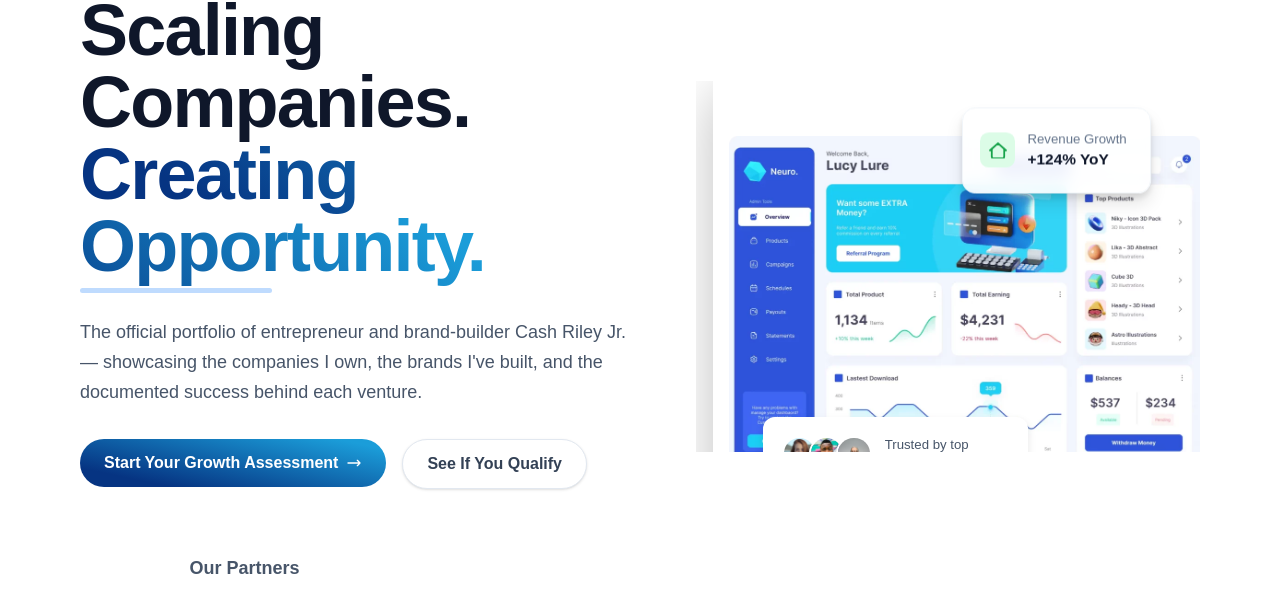
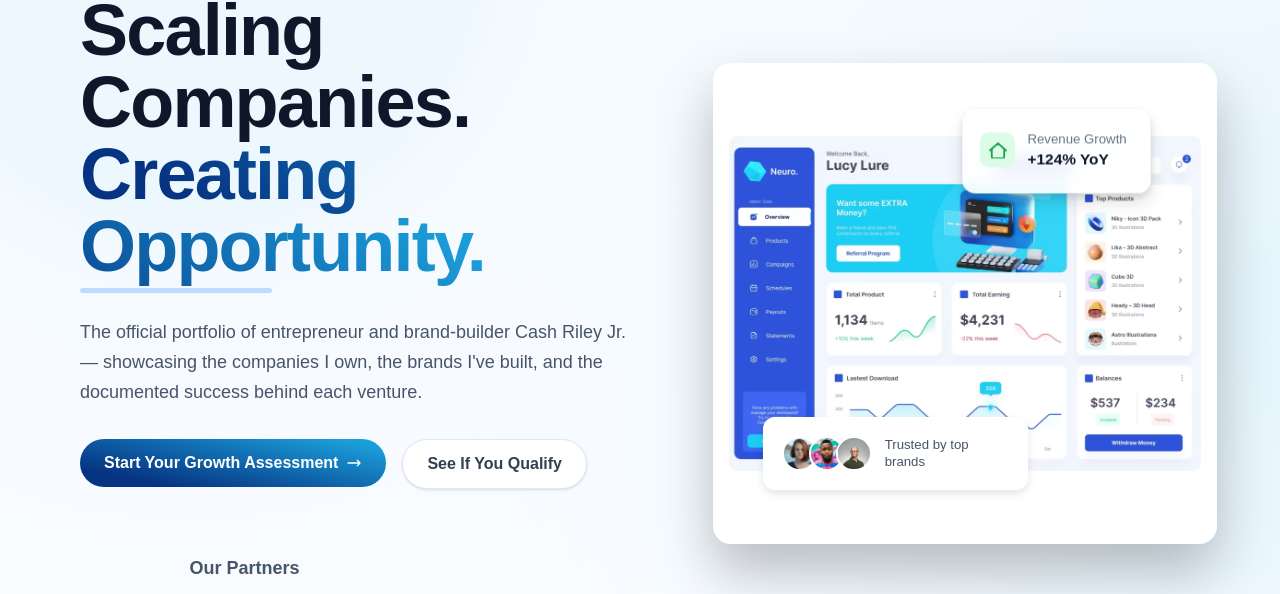
Before and after one commit to SaadRehman19/CRJR, a React (Vite) app: page / in a window 1280 px wide. Shown: the part 148-742 px from the top of the page. Built offline with nearby package versions, Linux system fonts and the light colour scheme.

Commit message:
added gradeitn a/c to design

```diff
--- a/src/components/Hero/Hero.jsx
+++ b/src/components/Hero/Hero.jsx
@@ -3,7 +3,12 @@ import HeroDashboard from './HeroDashboard';
 
 const Hero = () => {
   return (
-    <section className="relative w-full bg-white overflow-hidden">
+    <section
+      className="relative w-full overflow-hidden"
+      style={{
+        background: 'radial-gradient(circle at 15% 10%, #EDF7FE 20%, #F5FAFF 25%, transparent 90%), radial-gradient(circle at 95% 50%, #E3F4FD 0%, #F0F9FF 30%, #FFFFFF 60%)'
+      }}
+    >
       {/* Background decorations - Ellipses from Figma */}
       <div className="absolute top-[-80px] right-[1136px] w-[384px] h-[384px] bg-[#eff6ff] opacity-50 rounded-full -z-10"></div>
 
--- a/src/components/Hero/HeroDashboard.jsx
+++ b/src/components/Hero/HeroDashboard.jsx
@@ -6,7 +6,7 @@ import TrustedByCard from './TrustedByCard';
 const HeroDashboard = () => {
   return (
     <motion.div
-      className="relative w-full max-w-[678px] h-auto aspect-[678/500] mx-auto mt-2 md:mt-0 overflow-hidden"
+      className="relative w-full max-w-[678px] h-auto aspect-[678/500] mx-auto mt-2 md:mt-0"
       initial={{ opacity: 0, x: 50 }}
       animate={{ opacity: 1, x: 0 }}
       transition={{ duration: 0.8, delay: 0.3 }}
@@ -14,13 +14,13 @@ const HeroDashboard = () => {
       {/* Decorative shadow layer behind - subtle gray */}
       <div className="absolute top-0 left-[7.6%] w-[95.2%] h-[106.2%] opacity-10 rounded-[26.451px] bg-gray-300"></div>
 
-      {/* Main container with overflow */}
-      <div className="absolute top-[-4.7%] left-[3.4%] w-full max-w-[687px] h-auto aspect-[687/655] rounded-[17.634px] overflow-hidden shadow-[0px_27.553px_55.106px_0px_rgba(0,0,0,0.25)] bg-white">
+      {/* Main container - removed overflow-hidden to show floating cards */}
+      <div className="absolute top-[-4.7%] left-[3.4%] w-full max-w-[687px] h-auto aspect-[687/655] rounded-[17.634px] shadow-[0px_27.553px_55.106px_0px_rgba(0,0,0,0.25)] bg-white">
         {/* Revenue Card - positioned absolutely */}
         <RevenueCard />
 
         {/* Main Dashboard Image */}
-        <div className="relative w-full h-full p-2 sm:p-4">
+        <div className="relative w-full h-full p-2 sm:p-4 overflow-hidden rounded-[17.634px]">
           <img
             src={dashboardImage}
             alt="Dashboard Preview"
--- a/src/components/HowWeWork/HowWeWork.jsx
+++ b/src/components/HowWeWork/HowWeWork.jsx
@@ -94,11 +94,11 @@ const HowWeWork = () => {
     <section
       className="w-full py-12 md:py-16 lg:py-24 px-6 md:px-12 lg:px-20 relative overflow-hidden"
       style={{
-        background: 'linear-gradient(120deg, #f0f9ff 0%, #f8fcff 20%, #ffffff 80%)'
+        background: 'linear-gradient(180deg, #e8f4fd 0%, #f0f8ff 40%, #ffffff 95%)'
       }}
     >
       {/* Decorative gradient orbs - less visible on mobile, positioned on right */}
-      <div className="absolute top-0 right-[-200px] md:right-[20px] w-[400px] md:w-[550px] h-[600px] md:h-[500px] rounded-full bg-[#aee3ff] opacity-15 md:opacity-60 blur-3xl"></div>
+      <div className="absolute top-0 right-[-200px] md:right-[20px] w-[400px] md:w-[550px] h-[600px] md:h-[500px] rounded-full bg-[#c5e7ff] opacity-15 md:opacity-45 blur-3xl"></div>
 
       <div className="max-w-[1216px] mx-auto relative z-10">
         {/* Header */}
```
